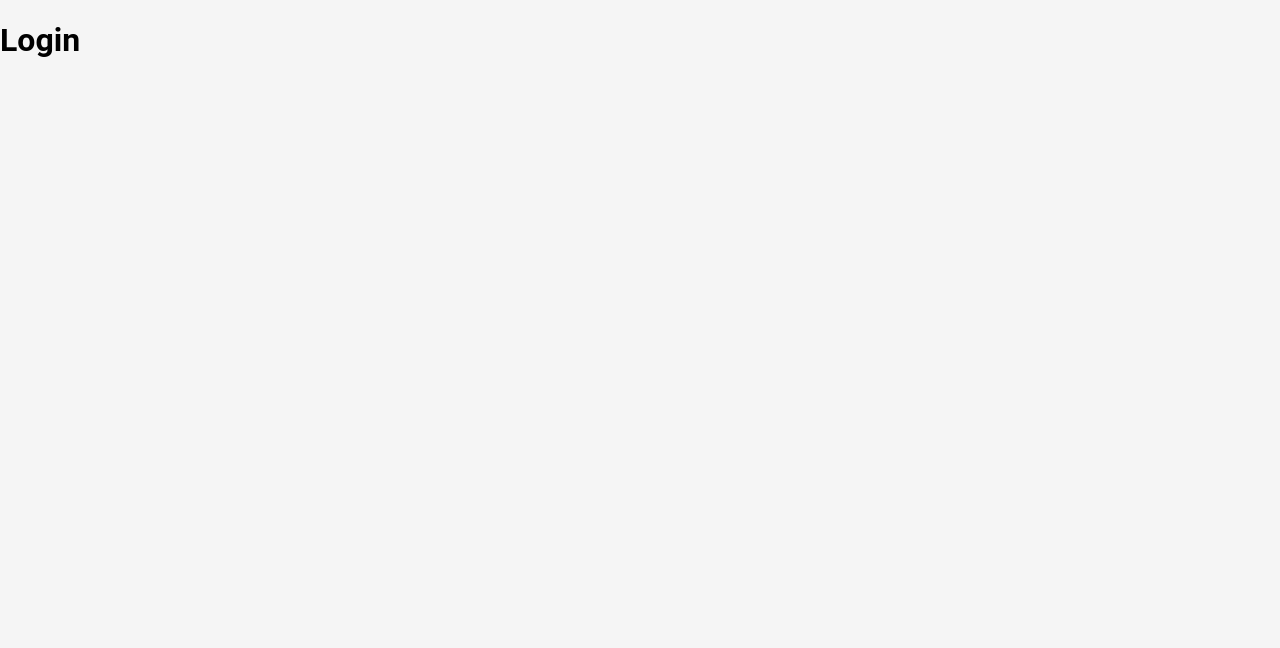
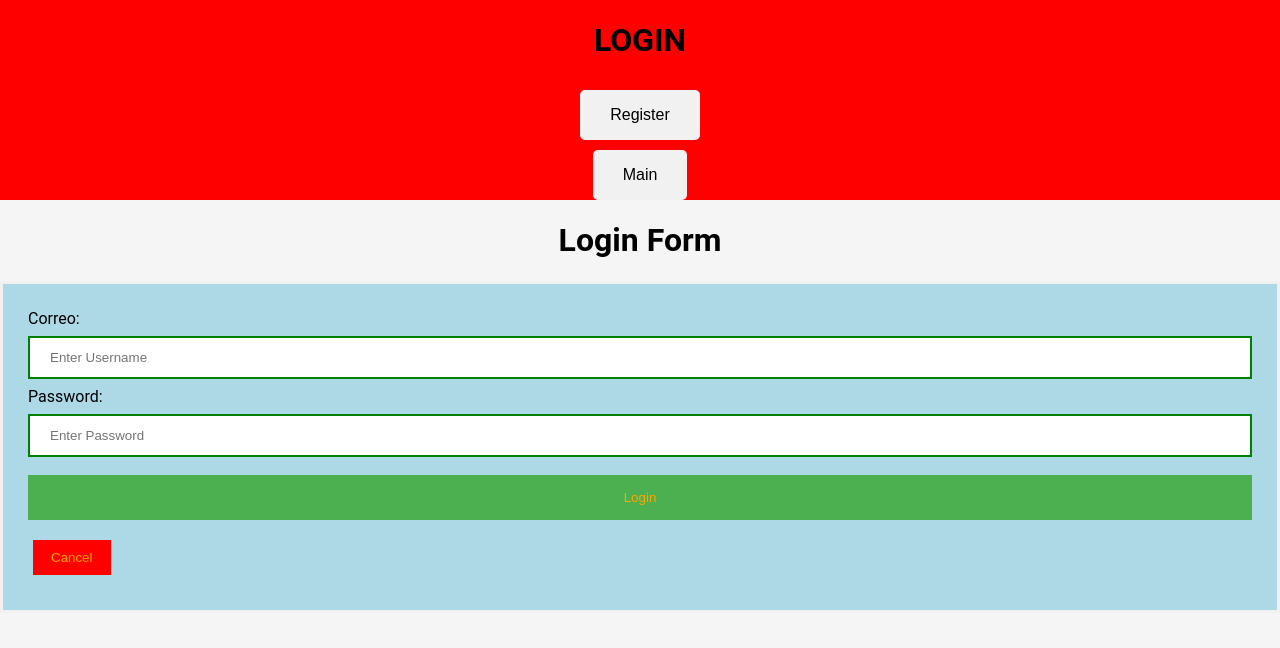
Before and after one commit to jaazix/001-books, a React (Vite) app: page /login in a window 1280 px wide. Shown: the top 648 px of the page. Built offline with nearby package versions, Linux system fonts and the light colour scheme.

Commit message:
login & register

```diff
--- a/src/App.tsx
+++ b/src/App.tsx
@@ -3,6 +3,7 @@ import { BrowserRouter, Routes, Route } from 'react-router-dom';
 
 import Main from "./components/main/index.tsx";
 import Login from './components/login/index.tsx';
+import Register from './components/register/index.tsx';
 
 const App = () =>{
   return (
@@ -11,6 +12,7 @@ const App = () =>{
       <Routes>
         <Route path="/" element={<Main/>} />
         <Route path="/login" element={<Login/>} />
+        <Route path='/register' element={<Register/>} />
       </Routes>
     </BrowserRouter>
     </>
--- /dev/null
+++ b/src/components/login/form.tsx
@@ -0,0 +1,22 @@
+import { ButtonC, ButtonF, Form,FormCon, Input } from "../styled.components";
+
+const FormLog = () => {
+
+    return (
+        <>
+        <center><h1> Login Form </h1></center>
+        <Form>
+            <FormCon>
+            <label>Correo:</label>
+            <Input type="email" placeholder="Enter Username" required></Input>
+            <label>Password:</label>
+            <Input type="password" placeholder="Enter Password" pattern="(?=.*\d)(?=.*[a-z])(?=.*[A-Z]).{8,}" title="Debe tener una longitud de almenos 8 caracteres, contener al menos una numero,una mayuscula, una minuscula y un caracter especial ($#@&*_+-)" required></Input>
+            <ButtonF type="submit">Login</ButtonF>
+            <ButtonC type="button"> Cancel</ButtonC>
+            </FormCon>
+        </Form>
+        </>
+    );
+}
+
+export default FormLog;
--- a/src/components/login/index.tsx
+++ b/src/components/login/index.tsx
@@ -1,8 +1,26 @@
+import {Container,Button} from '../styled.components'
+import { useNavigate } from 'react-router-dom';
+
+import FormLog from './form'
+
 const Login = ():JSX.Element => {
+
+    const navigate = useNavigate();
+    const goToReg = () => {
+        navigate('/register');
+    }
+    const goToMain = () => {
+        navigate('/');
+    }
     return (
-        <div>
-            <h1>Login</h1>
-        </div>
+        <>
+        <Container height={25}>
+            <h1>LOGIN</h1>
+        <Button onClick={goToReg}>Register</Button>
+        <Button onClick={goToMain}>Main</Button>
+        </Container>
+        <FormLog />
+        </>
     );
 }
 
--- a/src/components/main/header.tsx
+++ b/src/components/main/header.tsx
@@ -1,7 +1,13 @@
 import { useEffect } from 'react';
-import {Container} from '../styled.components'
+import {Container,Button} from '../styled.components'
+import { useNavigate } from 'react-router-dom';
 
 const Header = () => {
+
+    const navigate = useNavigate();
+    const goToLog = () => {
+        navigate('/login');
+    }
 
     const getdata = async():Promise<void> => {
         const url = import.meta.env.VITE_API;
@@ -17,7 +23,8 @@ const Header = () => {
     return (
         <>
         <Container height={50}>
-        <h1>Books Header</h1>
+            <h1>Books</h1>
+        <Button onClick={goToLog}>login</Button>
         </Container>
         </>
     );
--- /dev/null
+++ b/src/components/register/form.tsx
@@ -0,0 +1,43 @@
+import { ButtonC, ButtonF, Form,FormCon, Input } from "../styled.components";
+import { useState } from "react";
+
+const FormReg = () => {
+
+    const [name, setName] = useState<string>('');
+    const [email, setEmail] = useState<string>('');
+    const [password, setPassword] = useState<string>('');
+    const [password2, setPassword2] = useState<string>('');
+
+    function validateForm() {
+        if (password === password2) {
+            alert("Registro exitoso");
+            console.log("Registro exitoso");
+        } else {
+            alert("Las contraseñas no coinciden");
+        }
+
+    }
+
+
+    return (
+        <>
+        <center><h1> Register Form </h1></center>
+        <Form>
+            <FormCon>
+            <label>Nombre:</label>
+            <Input type="text" placeholder="Ingresa tu nombre" onChange={(e) => setName(e.target.value)} required></Input>
+            <label>Email:</label>
+            <Input type="email" placeholder="Ingresa tu correo" onChange={(e) => setEmail(e.target.value)} required></Input>
+            <label>Contraseña:</label>
+            <Input type="password" placeholder="Ingresar Contraseña" pattern="(?=.*\d)(?=.*[a-z])(?=.*[A-Z]).{8,}" title="Debe tener una longitud de almenos 8 caracteres, contener al menos una numero,una mayuscula, una minuscula y un caracter especial ($#@&*_+-)" onChange={(e) => setPassword(e.target.value)} required></Input>
+            <label>Confirmar Contraseña:</label>
+            <Input type="password" placeholder="Ingresar Contraseña" pattern="(?=.*\d)(?=.*[a-z])(?=.*[A-Z]).{8,}" title="Debe tener una longitud de almenos 8 caracteres, contener al menos una numero,una mayuscula, una minuscula y un caracter especial ($#@&*_+-)" onChange={(e) => setPassword2(e.target.value)} required></Input>
+            <ButtonF onClick={validateForm}>Register</ButtonF>
+            <ButtonC> Cancel</ButtonC>
+            </FormCon>
+        </Form>
+        </>
+    );
+}
+
+export default FormReg;
--- /dev/null
+++ b/src/components/register/index.tsx
@@ -0,0 +1,24 @@
+import {Container,Button} from '../styled.components'
+import { useNavigate } from 'react-router-dom';
+
+import FormReg from './form'
+
+const Register = ():JSX.Element => {
+
+    const navigate = useNavigate();
+    const goToLog = () => {
+        navigate('/login');
+    }
+
+    return (
+        <>
+        <Container height={15}>
+            <h1>REGISTER</h1>
+        <Button onClick={goToLog}>Login</Button>
+        </Container>
+        <FormReg />
+        </>
+    );
+}
+
+export default Register;
--- a/src/components/styled.components.ts
+++ b/src/components/styled.components.ts
@@ -20,3 +20,57 @@ export const Container = styled.div<IProps>`
     align-items: center;
     justify-content: space-between;
 `;
+
+export const Button = styled.button<IProps>`
+position: auto;
+  top: 25%;
+  background-color: #f1f1f1;
+  color: black;
+  font-size: 16px;
+  padding: 16px 30px;
+  border: none;
+  cursor: pointer;
+  border-radius: 5px;
+  text-align: center;
+`;
+
+export const Form = styled.form<IProps>`
+ border: 3px solid #f1f1f1;
+ `;
+
+export const FormCon = styled.div<IProps>`
+padding: 25px;
+background-color: lightblue;
+`;
+
+export const ButtonF = styled.button<IProps>`
+background-color: #4CAF50;
+       width: 100%;
+        color: orange;
+        padding: 15px;
+        margin: 10px 0px;
+        border: none;
+        cursor: pointer;
+`;
+
+export const ButtonC = styled.button<IProps>`
+background-color: red;
+width: 100%;
+color: orange;
+padding: 15px;
+margin: 10px 0px;
+border: none;
+cursor: pointer;
+width: auto;
+padding: 10px 18px;
+margin: 10px 5px;
+`;
+
+export const Input = styled.input<IProps>`
+width: 100%;
+margin: 8px 0;
+padding: 12px 20px;
+display: inline-block;
+border: 2px solid green;
+box-sizing: border-box;
+`;
```
